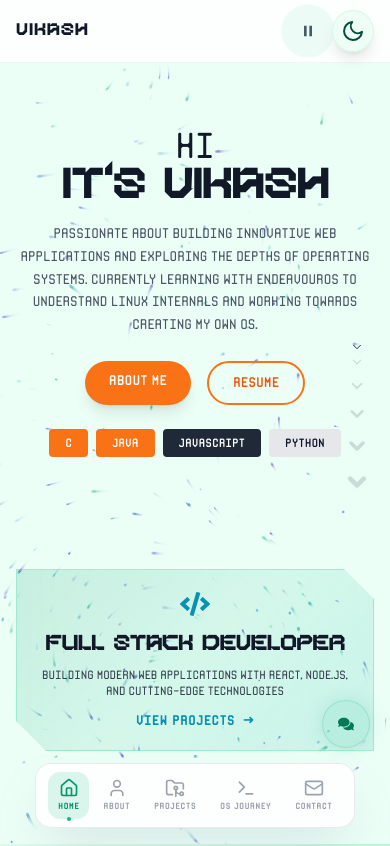
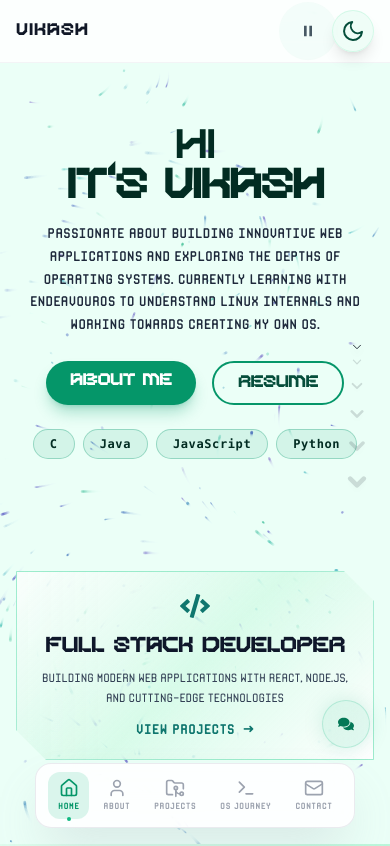
Before and after one commit to Vortex-16/portfolio, a React (Vite) app: page / in a window 390 px wide. Shown: the top 846 px of the page. Built offline with nearby package versions, Linux system fonts and the light colour scheme.

Commit message:
style(ui): improve light mode contrast, typography legibility, and mobile nav layout

```diff
--- a/src/components/pages/Homepage.jsx
+++ b/src/components/pages/Homepage.jsx
@@ -5,7 +5,7 @@ import { ScrollTrigger } from 'gsap/ScrollTrigger';
 import { useTheme } from '../../hooks/useTheme';
 import { LiquidGlassGrid, LiquidGlassCard } from '../ui/LiquidGlassCard';
 import { FaCode, FaGraduationCap, FaLinux, FaRocket } from 'react-icons/fa';
-import VantaGlobe from '../ui/VantaGlobe';
+import AnimeHeroBackground from '../ui/VantaGlobe';
 
 gsap.registerPlugin(ScrollTrigger);
 
@@ -18,27 +18,12 @@ const Homepage = () => {
 
   useEffect(() => {
     const ctx = gsap.context(() => {
+      if (profileRef.current) {
         gsap.from(profileRef.current, {
           scale: 0,
           opacity: 0,
           duration: 1,
           ease: 'back.out(1.7)',
-      });
-
-      gsap.from(titleRef.current, {
-        opacity: 0,
-        y: 50,
-        duration: 1,
-        delay: 0.3,
-        ease: 'power3.out',
-      });
-
-      gsap.from(subtitleRef.current, {
-        opacity: 0,
-        y: 30,
-        duration: 0.8,
-        delay: 0.6,
-        ease: 'power2.out',
         });
 
         gsap.to(profileRef.current, {
@@ -48,6 +33,27 @@ const Homepage = () => {
           yoyo: true,
           ease: 'sine.inOut',
         });
+      }
+
+      if (titleRef.current) {
+        gsap.from(titleRef.current, {
+          opacity: 0,
+          y: 50,
+          duration: 1,
+          delay: 0.3,
+          ease: 'power3.out',
+        });
+      }
+
+      if (subtitleRef.current) {
+        gsap.from(subtitleRef.current, {
+          opacity: 0,
+          y: 30,
+          duration: 0.8,
+          delay: 0.6,
+          ease: 'power2.out',
+        });
+      }
     }, heroRef);
 
     return () => ctx.revert();
@@ -59,20 +65,19 @@ const Homepage = () => {
       className="min-h-screen flex flex-col relative overflow-hidden"
       aria-label="Home section"
     >
-      {/* Vanta Globe Background */}
-      <VantaGlobe />
+      <AnimeHeroBackground />
 
       <div className="flex-1 flex items-center justify-center py-8 md:py-12 lg:py-0 mt-24 md:mt-28 lg:mt-24">
         <div className="container mx-auto max-w-7xl px-4 md:px-6 lg:px-12 lg:pl-24">
           <div className="flex flex-col items-center text-center max-w-4xl mx-auto gap-8 md:gap-10">
             <div ref={titleRef} className="space-y-4 md:space-y-5 lg:space-y-6 flex flex-col items-center">
-              <h1 className={`text-4xl sm:text-5xl md:text-6xl lg:text-7xl leading-[1.1] ${isDark ? 'text-white' : 'text-gray-900'
+              <h1 className={`text-4xl sm:text-5xl md:text-6xl lg:text-7xl leading-[1.1] ${isDark ? 'text-white' : 'text-emerald-950'
                 }`}>
-                <span className="font-monorama font-normal">Hi</span><br />
-                <span className="font-lexa font-bold">it's Vikash</span>
+                <span className="font-lexa font-normal tracking-tight">Hi</span><br />
+                <span className="font-lexa font-extrabold tracking-tight">it's Vikash</span>
               </h1>
 
-              <p className={`font-monorama text-sm sm:text-base lg:text-base leading-relaxed max-w-2xl ${isDark ? 'text-gray-400' : 'text-gray-600'
+              <p className={`font-sans text-sm sm:text-base lg:text-lg leading-relaxed max-w-2xl font-medium ${isDark ? 'text-gray-300' : 'text-slate-800'
                 }`}>
                 Passionate about building innovative web applications and exploring the depths of operating systems. <br className="hidden md:block" />
                 Currently learning with EndeavourOS to understand Linux internals and working towards creating my own OS.
@@ -81,9 +86,9 @@ const Homepage = () => {
               <div className="pt-2 flex justify-center gap-4">
                 <Link
                   to="/about"
-                  className={`inline-block px-6 md:px-8 py-2.5 md:py-3 text-white font-monorama font-medium rounded-full text-sm shadow-lg transition-all duration-300 ${isDark
-                    ? 'bg-purple-600 hover:bg-purple-700'
-                    : 'bg-orange-500 hover:bg-orange-600'
+                  className={`inline-block px-6 md:px-8 py-2.5 md:py-3 text-white font-lexa font-semibold rounded-full text-sm shadow-lg transition-all duration-300 ${isDark
+                    ? 'bg-purple-600 hover:bg-purple-500 shadow-purple-600/30'
+                    : 'bg-emerald-600 hover:bg-emerald-500 shadow-emerald-600/30'
                     }`}
                 >
                   About Me
@@ -92,9 +97,9 @@ const Homepage = () => {
                   href="https://1drv.ms/w/c/c2b579426f4edd17/IQTYS1k-zHSVRYmcY4N_D0V5AQFASVNVQjTijmzdJTTV608"
                   target="_blank"
                   rel="noopener noreferrer"
-                  className={`inline-flex items-center justify-center px-6 md:px-8 py-2.5 md:py-3 font-monorama font-medium rounded-full border-2 text-sm transition-all duration-300 ${isDark
-                    ? 'border-purple-600 text-purple-300 hover:bg-purple-600 hover:text-white'
-                    : 'border-orange-500 text-orange-600 hover:bg-orange-500 hover:text-white'
+                  className={`inline-flex items-center justify-center px-6 md:px-8 py-2.5 md:py-3 font-lexa font-semibold rounded-full border-2 text-sm transition-all duration-300 ${isDark
+                    ? 'border-purple-500 text-purple-300 hover:bg-purple-600 hover:text-white'
+                    : 'border-emerald-600 text-emerald-900 hover:bg-emerald-600 hover:text-white'
                     }`}
                 >
                   Resume
@@ -102,26 +107,17 @@ const Homepage = () => {
               </div>
 
               <div ref={subtitleRef} className="flex flex-wrap justify-center gap-2 md:gap-3 pt-2 md:pt-3">
-                <span className={`font-monorama px-4 md:px-5 py-1.5 md:py-2 text-white font-medium rounded text-xs md:text-sm ${isDark ? 'bg-purple-600' : 'bg-orange-500'
-                  }`}>
-                  c
+                {['C', 'Java', 'JavaScript', 'Python'].map((tech) => (
+                  <span
+                    key={tech}
+                    className={`font-mono text-xs font-bold tracking-wider px-4 py-1.5 rounded-full border transition-all ${isDark
+                      ? 'bg-purple-500/10 border-purple-500/30 text-purple-300'
+                      : 'bg-emerald-600/10 border-emerald-600/30 text-emerald-950 font-semibold'
+                      }`}
+                  >
+                    {tech}
                   </span>
-                <span className={`font-monorama px-4 md:px-5 py-1.5 md:py-2 text-white font-medium rounded text-xs md:text-sm ${isDark ? 'bg-purple-600' : 'bg-orange-500'
-                  }`}>
-                  java
-                </span>
-                <span className={`font-monorama px-4 md:px-5 py-1.5 md:py-2 font-medium rounded text-xs md:text-sm ${isDark
-                  ? 'bg-gray-800 text-white'
-                  : 'bg-gray-800 text-white'
-                  }`}>
-                  javascript
-                </span>
-                <span className={`font-monorama px-4 md:px-5 py-1.5 md:py-2 font-medium rounded text-xs md:text-sm ${isDark
-                  ? 'bg-gray-200 text-gray-900'
-                  : 'bg-gray-200 text-gray-900'
-                  }`}>
-                  python
-                </span>
+                ))}
               </div>
             </div>
           </div>
@@ -133,16 +129,16 @@ const Homepage = () => {
 
           <LiquidGlassGrid className="grid-cols-1 sm:grid-cols-2 lg:grid-cols-4 gap-4 md:gap-5 lg:gap-6">
             <LiquidGlassCard variant="cutcorner" animationDelay={0}>
-              <FaCode className={`text-3xl md:text-4xl lg:text-5xl mb-3 lg:mb-4 ${isDark ? 'text-cyan-400' : 'text-cyan-600'}`} />
-              <h3 className={`font-lexa text-lg md:text-xl lg:text-2xl font-bold mb-2 ${isDark ? 'text-white' : 'text-gray-900'}`}>
+              <FaCode className={`text-3xl md:text-4xl lg:text-5xl mb-3 lg:mb-4 ${isDark ? 'text-cyan-400' : 'text-teal-700'}`} />
+              <h3 className={`font-lexa text-lg md:text-xl lg:text-2xl font-bold mb-2 ${isDark ? 'text-white' : 'text-slate-900'}`}>
                 Full Stack Developer
               </h3>
-              <p className={`font-monorama text-xs md:text-sm lg:text-base mb-3 md:mb-4 ${isDark ? 'text-gray-300' : 'text-gray-700'}`}>
+              <p className={`font-sans text-xs md:text-sm lg:text-base leading-relaxed mb-3 md:mb-4 font-normal ${isDark ? 'text-gray-300' : 'text-slate-700'}`}>
                 Building modern web applications with React, Node.js, and cutting-edge technologies
               </p>
               <Link
                 to="/projects"
-                className={`mt-auto inline-flex items-center gap-2 text-sm font-semibold group ${isDark ? 'text-cyan-400 hover:text-cyan-300' : 'text-cyan-600 hover:text-cyan-700'
+                className={`mt-auto inline-flex items-center gap-2 text-sm font-semibold group ${isDark ? 'text-cyan-400 hover:text-cyan-300' : 'text-teal-700 hover:text-teal-900'
                   }`}
               >
                 View Projects
@@ -151,16 +147,16 @@ const Homepage = () => {
             </LiquidGlassCard>
 
             <LiquidGlassCard variant="slanted" animationDelay={0.1}>
-              <FaGraduationCap className={`text-3xl md:text-4xl lg:text-5xl mb-3 lg:mb-4 ${isDark ? 'text-purple-400' : 'text-purple-600'}`} />
-              <h3 className={`font-lexa text-lg md:text-xl lg:text-2xl font-bold mb-2 ${isDark ? 'text-white' : 'text-gray-900'}`}>
+              <FaGraduationCap className={`text-3xl md:text-4xl lg:text-5xl mb-3 lg:mb-4 ${isDark ? 'text-purple-400' : 'text-purple-700'}`} />
+              <h3 className={`font-lexa text-lg md:text-xl lg:text-2xl font-bold mb-2 ${isDark ? 'text-white' : 'text-slate-900'}`}>
                 CSE Student
               </h3>
-              <p className={`font-monorama text-xs md:text-sm lg:text-base mb-3 md:mb-4 ${isDark ? 'text-gray-300' : 'text-gray-700'}`}>
+              <p className={`font-sans text-xs md:text-sm lg:text-base leading-relaxed mb-3 md:mb-4 font-normal ${isDark ? 'text-gray-300' : 'text-slate-700'}`}>
                 Studying Computer Science at STCET, learning algorithms, data structures, and system design
               </p>
               <Link
                 to="/about"
-                className={`mt-auto inline-flex items-center gap-2 text-sm font-semibold group ${isDark ? 'text-purple-400 hover:text-purple-300' : 'text-purple-600 hover:text-purple-700'
+                className={`mt-auto inline-flex items-center gap-2 text-sm font-semibold group ${isDark ? 'text-purple-400 hover:text-purple-300' : 'text-purple-700 hover:text-purple-900'
                   }`}
               >
                 Learn More
@@ -169,16 +165,16 @@ const Homepage = () => {
             </LiquidGlassCard>
 
             <LiquidGlassCard variant="default" animationDelay={0.2}>
-              <FaLinux className={`text-3xl md:text-4xl lg:text-5xl mb-3 lg:mb-4 ${isDark ? 'text-green-400' : 'text-green-600'}`} />
-              <h3 className={`font-lexa text-lg md:text-xl lg:text-2xl font-bold mb-2 ${isDark ? 'text-white' : 'text-gray-900'}`}>
+              <FaLinux className={`text-3xl md:text-4xl lg:text-5xl mb-3 lg:mb-4 ${isDark ? 'text-emerald-400' : 'text-emerald-700'}`} />
+              <h3 className={`font-lexa text-lg md:text-xl lg:text-2xl font-bold mb-2 ${isDark ? 'text-white' : 'text-slate-900'}`}>
                 OS Enthusiast
               </h3>
-              <p className={`font-monorama text-xs md:text-sm lg:text-base mb-3 md:mb-4 ${isDark ? 'text-gray-300' : 'text-gray-700'}`}>
+              <p className={`font-sans text-xs md:text-sm lg:text-base leading-relaxed mb-3 md:mb-4 font-normal ${isDark ? 'text-gray-300' : 'text-slate-700'}`}>
                 Exploring operating systems with EndeavourOS, learning Linux internals, and building my own OS
               </p>
               <Link
                 to="/os-journey"
-                className={`mt-auto inline-flex items-center gap-2 text-sm font-semibold group ${isDark ? 'text-green-400 hover:text-green-300' : 'text-green-600 hover:text-green-700'
+                className={`mt-auto inline-flex items-center gap-2 text-sm font-semibold group ${isDark ? 'text-emerald-400 hover:text-emerald-300' : 'text-emerald-700 hover:text-emerald-900'
                   }`}
               >
                 My OS Journey
@@ -187,16 +183,16 @@ const Homepage = () => {
             </LiquidGlassCard>
 
             <LiquidGlassCard variant="cutcorner" animationDelay={0.3}>
-              <FaRocket className={`text-3xl md:text-4xl lg:text-5xl mb-3 lg:mb-4 ${isDark ? 'text-red-400' : 'text-red-600'}`} />
-              <h3 className={`font-lexa text-lg md:text-xl lg:text-2xl font-bold mb-2 ${isDark ? 'text-white' : 'text-gray-900'}`}>
+              <FaRocket className={`text-3xl md:text-4xl lg:text-5xl mb-3 lg:mb-4 ${isDark ? 'text-rose-400' : 'text-rose-700'}`} />
+              <h3 className={`font-lexa text-lg md:text-xl lg:text-2xl font-bold mb-2 ${isDark ? 'text-white' : 'text-slate-900'}`}>
                 Let's Connect
               </h3>
-              <p className={`font-monorama text-xs md:text-sm lg:text-base mb-3 md:mb-4 ${isDark ? 'text-gray-300' : 'text-gray-700'}`}>
+              <p className={`font-sans text-xs md:text-sm lg:text-base leading-relaxed mb-3 md:mb-4 font-normal ${isDark ? 'text-gray-300' : 'text-slate-700'}`}>
                 Interested in collaborating? Let's work together on exciting projects and innovative ideas
               </p>
               <Link
                 to="/contact"
-                className={`mt-auto inline-flex items-center gap-2 text-sm font-semibold group ${isDark ? 'text-red-400 hover:text-red-300' : 'text-red-600 hover:text-red-700'
+                className={`mt-auto inline-flex items-center gap-2 text-sm font-semibold group ${isDark ? 'text-rose-400 hover:text-rose-300' : 'text-rose-700 hover:text-rose-900'
                   }`}
               >
                 Get in Touch
--- a/src/components/pages/OSJourney.jsx
+++ b/src/components/pages/OSJourney.jsx
@@ -17,15 +17,20 @@ const OSJourney = () => {
   useEffect(() => {
     if (window.matchMedia('(prefers-reduced-motion: reduce)').matches) return;
     const ctx = gsap.context(() => {
+      if (headerRef.current) {
         gsap.from(headerRef.current, {
           opacity: 0,
           y: -50,
           duration: 1,
           ease: 'power3.out',
         });
+      }
 
       // Reveal the distro strip logos on scroll.
-      gsap.from(stripRef.current?.querySelectorAll('[data-distro]') || [], {
+      if (stripRef.current) {
+        const distroLogos = stripRef.current.querySelectorAll('[data-distro]');
+        if (distroLogos.length > 0) {
+          gsap.from(distroLogos, {
             opacity: 0,
             y: 30,
             scale: 0.8,
@@ -34,6 +39,8 @@ const OSJourney = () => {
             ease: 'back.out(1.6)',
             scrollTrigger: { trigger: stripRef.current, start: 'top 85%' },
           });
+        }
+      }
     });
     return () => ctx.revert();
   }, []);
--- a/src/components/pages/Projects.jsx
+++ b/src/components/pages/Projects.jsx
@@ -41,6 +41,8 @@ const Projects = () => {
     if (window.matchMedia('(prefers-reduced-motion: reduce)').matches) return;
 
     const ctx = gsap.context(() => {
+      if (!starSvgRef.current || !sectionRef.current || !starContainerRef.current) return;
+
       // 1. Scroll-driven movement: star travels down the screen (y: 60vh) while rotating 720deg
       gsap.fromTo(
         starSvgRef.current,
--- a/src/components/ui/LiquidGlassCard.jsx
+++ b/src/components/ui/LiquidGlassCard.jsx
@@ -133,16 +133,15 @@ export const LiquidGlassCard = ({
           absolute inset-0
           backdrop-blur-xl
           ${isDark
-            ? 'bg-gradient-to-br from-purple-900/20 via-purple-800/10 to-violet-900/20'
-            : 'bg-gradient-to-br from-emerald-100/40 via-emerald-200/30 to-teal-100/40'
+            ? 'bg-gradient-to-br from-purple-900/20 via-purple-800/10 to-violet-900/20 border-purple-500/20'
+            : 'bg-white/80 border-emerald-400/40 shadow-lg shadow-emerald-950/5'
           }
           border
-          ${isDark ? 'border-purple-500/20' : 'border-emerald-400/30'}
         `}
         style={{
           background: isDark
-            ? 'linear-gradient(135deg, rgba(139, 92, 246, 0.1) 0%, rgba(88, 28, 135, 0.05) 50%, rgba(168, 85, 247, 0.1) 100%)'
-            : 'linear-gradient(135deg, rgba(5, 150, 105, 0.15) 0%, rgba(16, 185, 129, 0.1) 50%, rgba(20, 184, 166, 0.15) 100%)',
+            ? 'linear-gradient(135deg, rgba(139, 92, 246, 0.15) 0%, rgba(88, 28, 135, 0.1) 50%, rgba(168, 85, 247, 0.15) 100%)'
+            : 'linear-gradient(135deg, rgba(255, 255, 255, 0.88) 0%, rgba(209, 250, 229, 0.75) 50%, rgba(255, 255, 255, 0.92) 100%)',
         }}
       />
 
--- a/src/components/ui/ResponsiveNavigation.jsx
+++ b/src/components/ui/ResponsiveNavigation.jsx
@@ -279,7 +279,7 @@ const ResponsiveNavigation = () => {
               whileHover={{ scale: 1.05 }}
             >
               <img
-                src="/alpha.png"
+                src="/alpha.webp"
                 alt="Alpha Coder"
                 className="h-5 w-5 rounded-full object-cover"
               />
```
Lines whose indentation alone changed are shown as unchanged.
